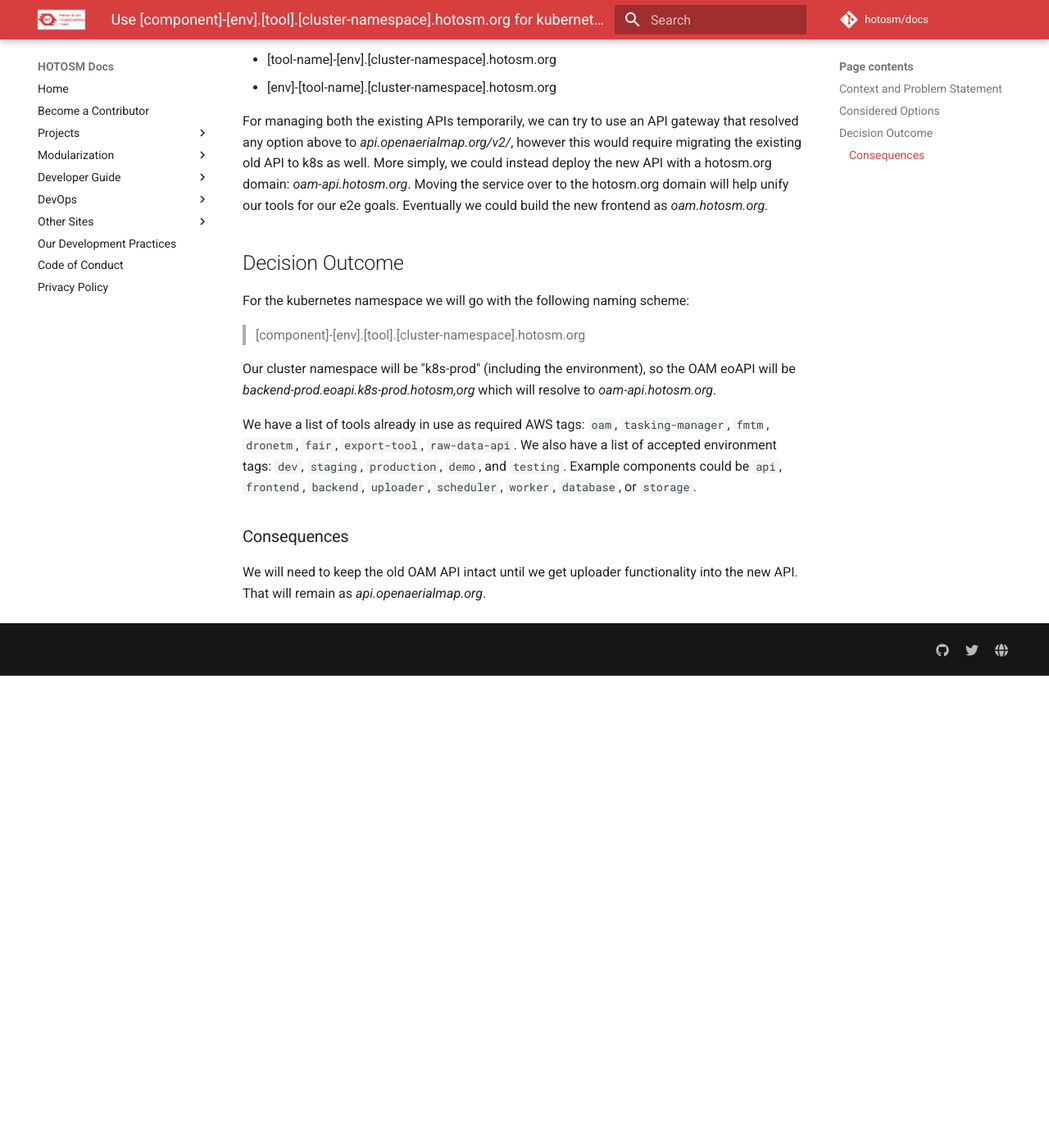
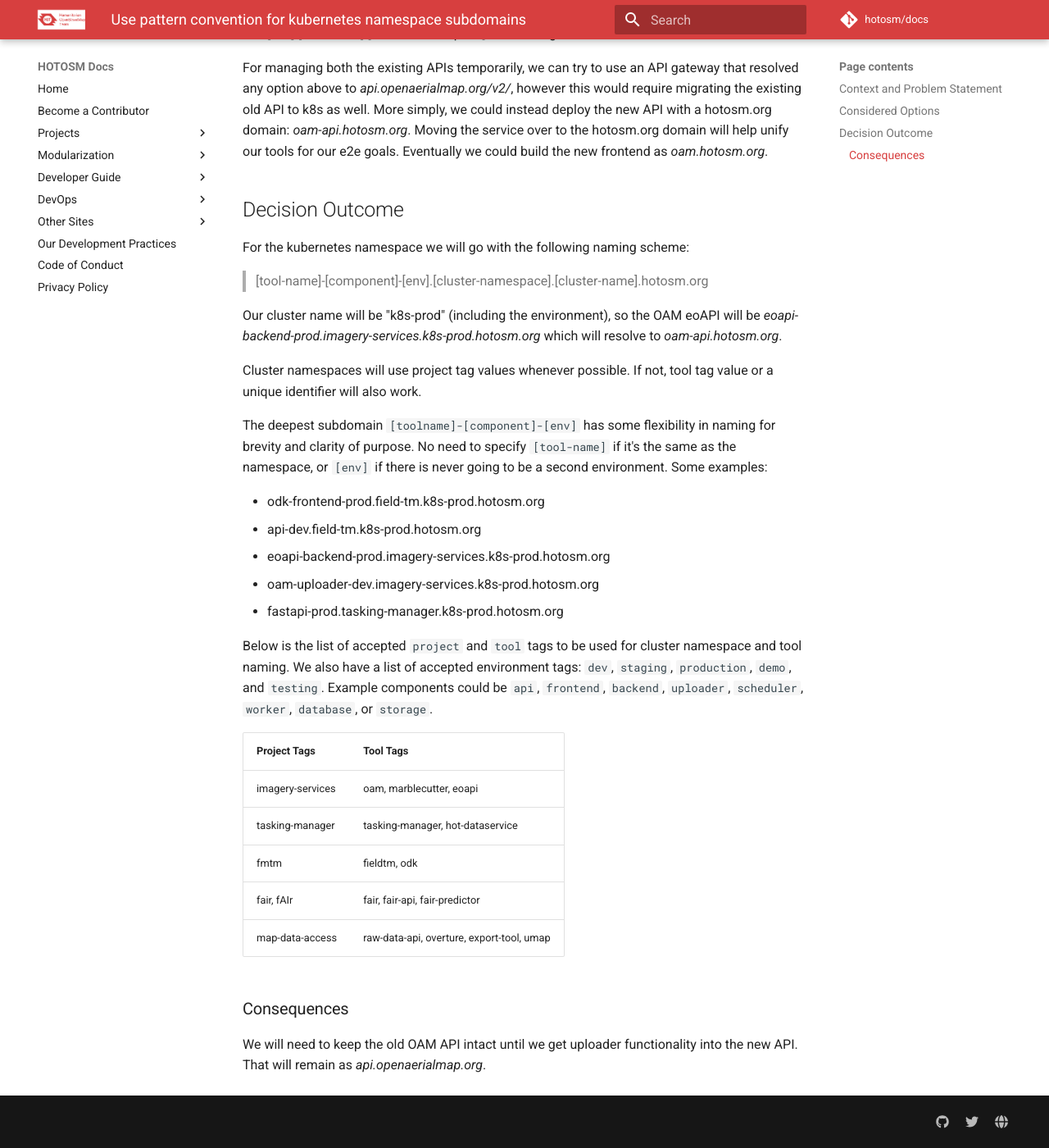
Before and after one commit to hotosm/docs, an MkDocs documentation site: the page built from docs/decisions/0010-k8s-domain.md, in a window 1280 px wide and 1400 px high, scrolled down 1175 px. Shown: the whole window at 82% size. Built offline with MkDocs 1.6.1 and Material for MkDocs 9.7.7, drawn with Linux system fonts in a browser that asks for light colours; comment, search, counter and statistics services are not loaded; before the commit the page ends 1999 px from its top, so only the background shows below that; some of the changed text lies outside the part shown.

Commit message:
Add final decision and clarifications

```diff
--- a/docs/decisions/0010-k8s-domain.md
+++ b/docs/decisions/0010-k8s-domain.md
@@ -1,6 +1,4 @@
-# Use [component]-[env].[tool].[cluster-namespace].hotosm.org for kubernetes
-
-namespace
+# Use pattern convention for kubernetes namespace subdomains
 
 ## Context and Problem Statement
 
@@ -57,17 +55,39 @@
 
 For the kubernetes namespace we will go with the following naming scheme:
 
-> [component]-[env].[tool].[cluster-namespace].hotosm.org
+> [tool-name]-[component]-[env].[cluster-namespace].[cluster-name].hotosm.org
 
-Our cluster namespace will be "k8s-prod" (including the environment), so the OAM
-eoAPI will be _backend-prod.eoapi.k8s-prod.hotosm,org_ which will resolve
-to _oam-api.hotosm.org_.
+Our cluster name will be "k8s-prod" (including the environment), so the OAM
+eoAPI will be _eoapi-backend-prod.imagery-services.k8s-prod.hotosm.org_ which
+will resolve to _oam-api.hotosm.org_.
 
-We have a list of tools already in use as required AWS tags: `oam`,
-`tasking-manager`, `fmtm`, `dronetm`, `fair`, `export-tool`, `raw-data-api`. We
-also have a list of accepted environment tags: `dev`, `staging`, `production`,
-`demo`, and `testing`. Example components could be `api`, `frontend`,
-`backend`, `uploader`, `scheduler`, `worker`, `database`, or `storage`.
+Cluster namespaces will use project tag values whenever possible. If not, tool
+tag value or a unique identifier will also work.
+
+The deepest subdomain `[toolname]-[component]-[env]` has some flexibility in
+naming for brevity and clarity of purpose. No need to specify `[tool-name]` if
+it's the same as the namespace, or `[env]` if there is never going to be a
+second environment. Some examples:
+
+- odk-frontend-prod.field-tm.k8s-prod.hotosm.org
+- api-dev.field-tm.k8s-prod.hotosm.org
+- eoapi-backend-prod.imagery-services.k8s-prod.hotosm.org
+- oam-uploader-dev.imagery-services.k8s-prod.hotosm.org
+- fastapi-prod.tasking-manager.k8s-prod.hotosm.org
+
+Below is the list of accepted `project` and `tool` tags to be used for cluster
+namespace and tool naming. We also have a list of accepted environment tags:
+`dev`, `staging`, `production`, `demo`, and `testing`. Example components could
+be `api`, `frontend`, `backend`, `uploader`, `scheduler`, `worker`, `database`,
+or `storage`.
+
+| Project Tags     | Tool Tags                                 |
+| ---------------- | ----------------------------------------- |
+| imagery-services | oam, marblecutter, eoapi                  |
+| tasking-manager  | tasking-manager, hot-dataservice          |
+| fmtm             | fieldtm, odk                              |
+| fair, fAIr       | fair, fair-api, fair-predictor            |
+| map-data-access  | raw-data-api, overture, export-tool, umap |
 
 ### Consequences
 
```
